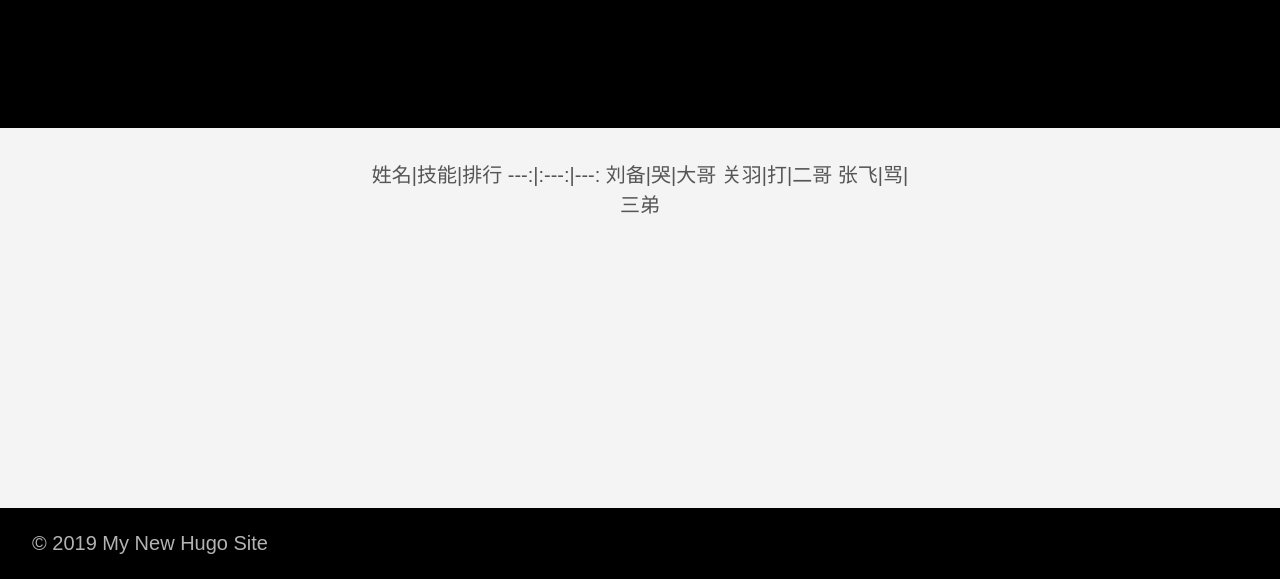
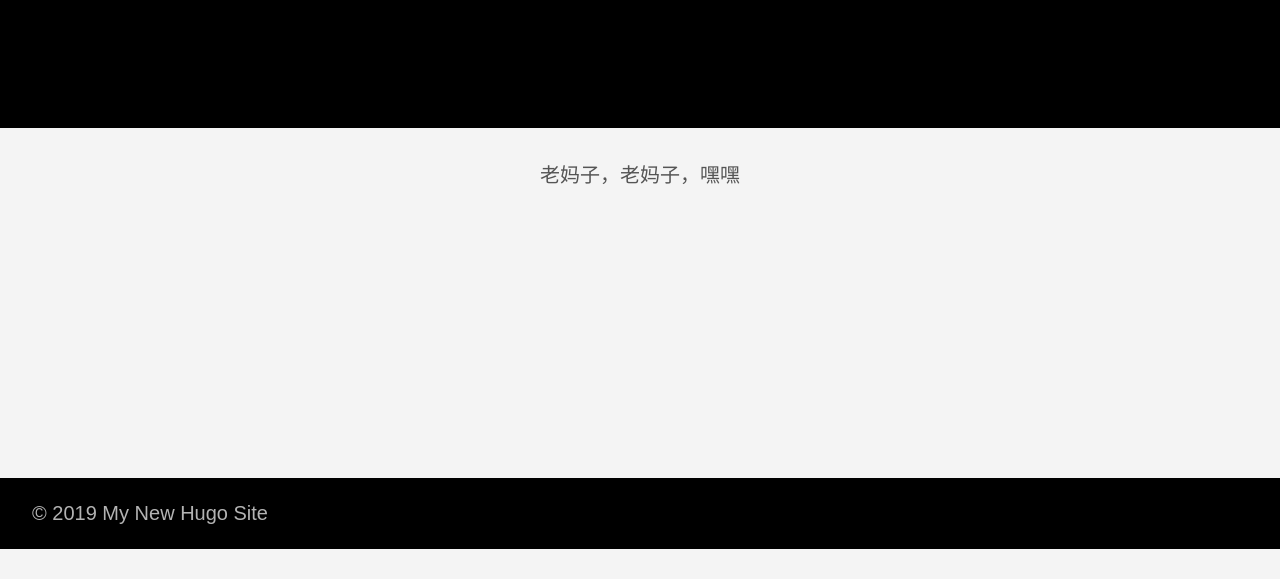
Before and after one commit to zhq-zhuhaiqiang/zhq-zhuhaiqiang.github.io, a plain HTML site: page index.html in a window 1280 px wide. Shown: the part 245-824 px from the top of the page. After the commit the page ends 800 px from the top, so only its background shows below. Drawn offline with Linux system fonts and the light colour scheme.

Commit message:
thred commit

```diff
--- a/index.html
+++ b/index.html
@@ -90,11 +90,7 @@
     <main class="pb7" role="main">
 
   <article class="cf ph3 ph5-l pv3 pv4-l f4 tc-l center measure-wide lh-copy mid-gray">
-    姓名|技能|排行
-	---:|:---:|---:
-	刘备|哭|大哥
-	关羽|打|二哥
-	张飞|骂|三弟
+    老妈子，老妈子，嘿嘿
   </article>
 
 
```
